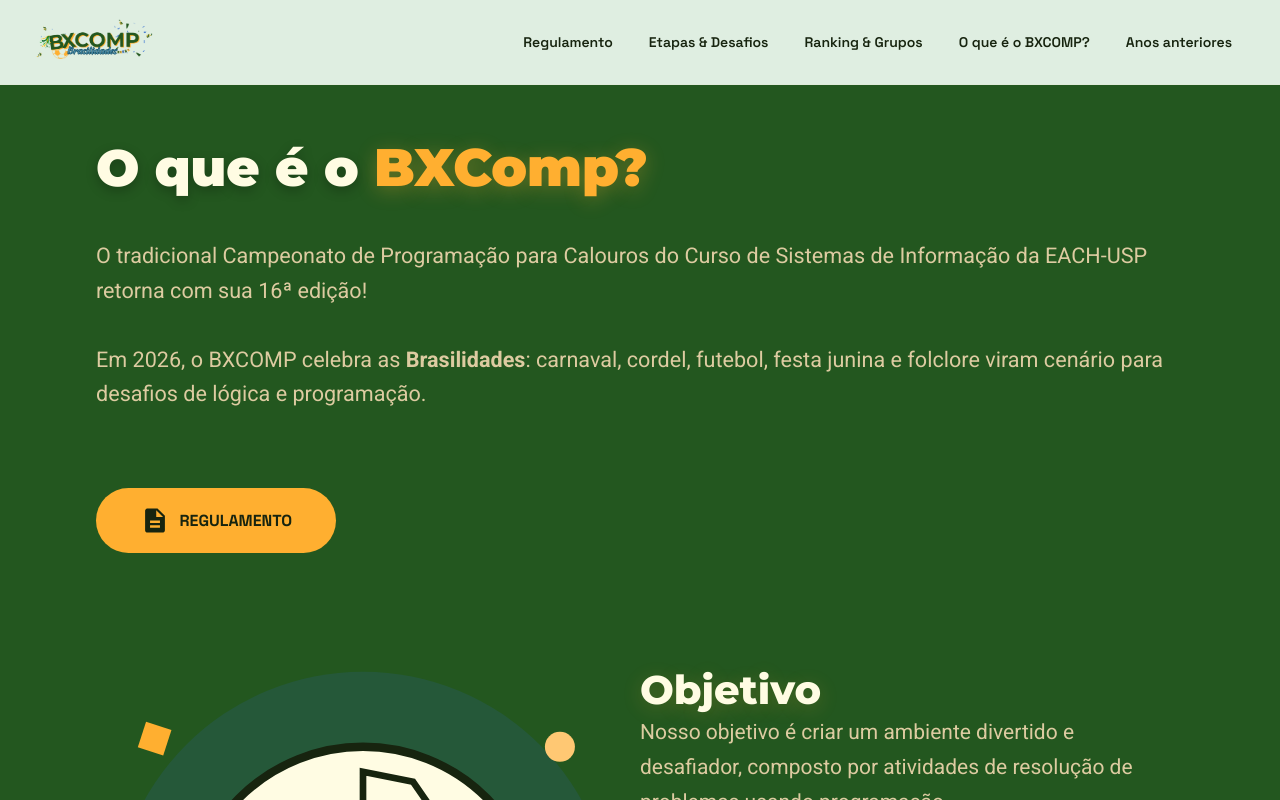
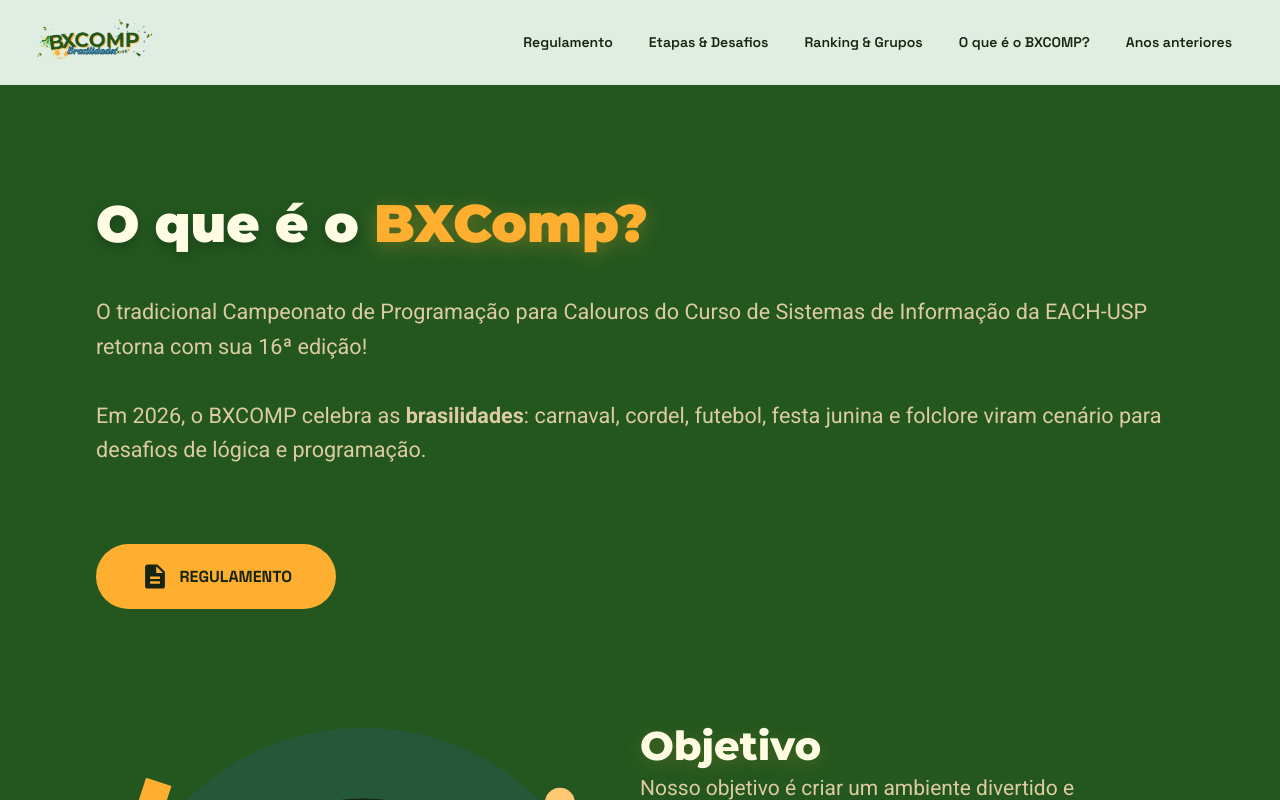
Before and after one commit to petsi-each/bxcomp2026-site, a Next.js app: page /Sobre in a window 1280 px wide. Shown: the top 800 px of the page. Built offline with nearby package versions, Linux system fonts and the light colour scheme.

Commit message:
fix: corrige pequenos detalhes de estilo para melhorar a padronizacao das pags

```diff
--- a/src/app/EtapaseDesafios/page.tsx
+++ b/src/app/EtapaseDesafios/page.tsx
@@ -14,7 +14,7 @@
         <div className="page">
             <Header></Header>
 
-            <div id="EtapasPage" className="flex w-full flex-col justify-center gap-4 px-7 mt-20 md:px-20 pb-24 bg-transparent">
+            <div id="EtapasPage" className="flex w-full flex-col justify-center gap-4 px-7 mt-20 md:px-20 pb-24 pt-14 bg-transparent">
                 <h1 className="text-5xl py-9 font-display font-black gradiente-titulo drop-shadow-[0_2px_6px_rgba(255,175,48,0.25)]">
                     Etapas & Desafios
                 </h1>
--- a/src/app/Sobre/page.tsx
+++ b/src/app/Sobre/page.tsx
@@ -5,7 +5,7 @@
 
 const Oqueeobxcomp = () => {
     return (
-        <div className="page">
+        <div className="page pt-14">
             <Header />
             <Sobre></Sobre>
             <Organizadores></Organizadores>
--- a/src/components/MainTitle/MainTitle.tsx
+++ b/src/components/MainTitle/MainTitle.tsx
@@ -23,7 +23,7 @@
           </h1>
 
           <p className="text-bege leading-relaxed text-lg max-w-[46ch] mx-auto md:mx-0 mb-9 font-roboto">
-            O BXComp é o Campeonato de Programação para Calouros do Curso de Sistemas de Informação, organizado pelo PET-SI. Em 2026, a competição celebra as <strong className="text-creme">Brasilidades</strong>: cultura, música e tradições do Brasil viram desafio de lógica e programação.
+            O BXComp é o Campeonato de Programação para Calouros do Curso de Sistemas de Informação, organizado pelo PET-SI. Em 2026, a competição celebra as <strong className="text-creme">brasilidades</strong>: cultura, música e tradições do Brasil viram desafio de lógica e programação.
           </p>
 
           <div className="flex flex-col sm:flex-row items-center justify-center md:justify-start gap-4">
--- a/src/components/Sobre/Page.tsx
+++ b/src/components/Sobre/Page.tsx
@@ -14,7 +14,7 @@
                     O tradicional Campeonato de Programação para Calouros do Curso de Sistemas de Informação
                     da EACH-USP retorna com sua 16ª edição! <br />
                     <br />
-                    Em 2026, o BXCOMP celebra as <strong>Brasilidades</strong>: carnaval, cordel, futebol,
+                    Em 2026, o BXCOMP celebra as <strong>brasilidades</strong>: carnaval, cordel, futebol,
                     festa junina e folclore viram cenário para desafios de lógica e programação.
                 </p>
 
```
